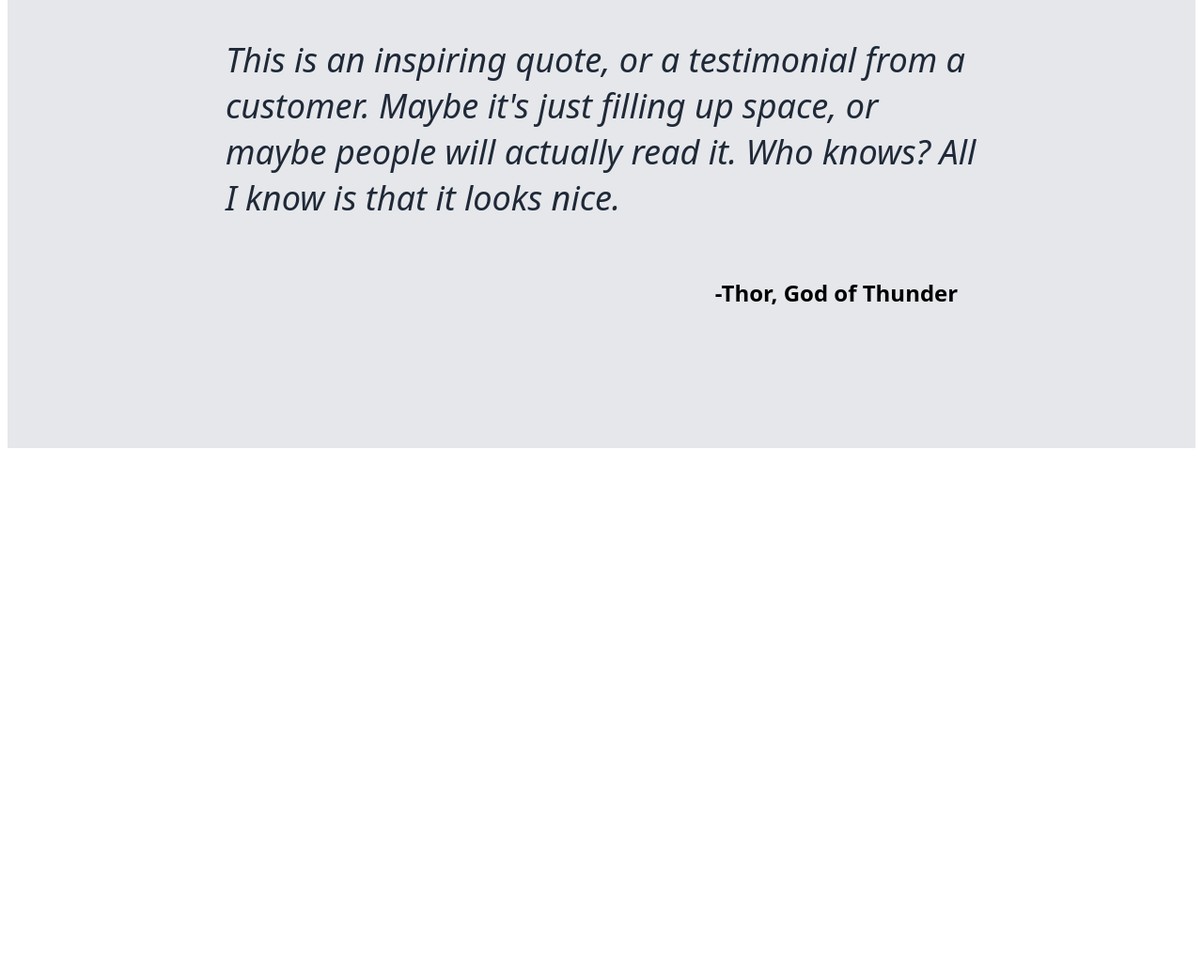
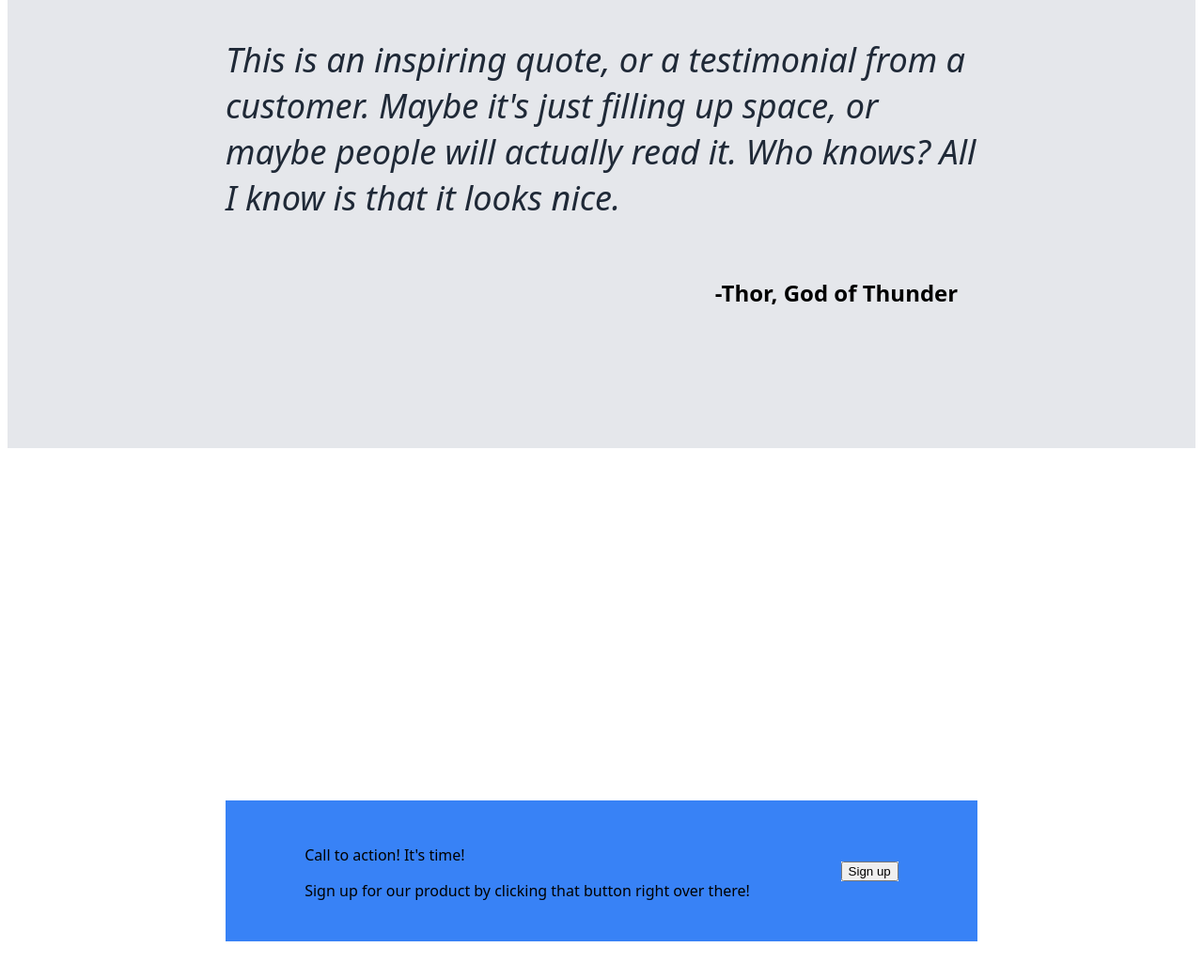
Before and after one commit to PeterXRiber/odin-landingpage, a plain HTML site: page index.html in a window 1280 px wide. Shown: the part 916-1957 px from the top of the page at 94% size. Before the commit the page ends 1401 px from the top, so only its background shows below. Drawn offline with Linux system fonts and the light colour scheme.

Commit message:
changes to html divs and some minor style stuff

```diff
--- a/index.html
+++ b/index.html
@@ -73,6 +73,26 @@
 
         <div class="action-container">
 
+            <div class="action-box">
+
+
+                <div class="action-text">
+
+                    <p class="action-call"> Call to action! It's time!</p>
+                    <p class="action-sign-up"> Sign up for our product by clicking that button right over there!</p>
+
+                </div>
+
+
+
+                <div class="action-button-container">
+
+                    <button> Sign up</button>
+
+                </div>
+
+            </div>
+
         </div>
 
         <div class="footer">
--- a/style.css
+++ b/style.css
@@ -244,6 +244,47 @@ background-color: #1F2937;
 
 }
 
+.action-container {
+    display: flex;
+    flex-direction: row;
+    justify-content: center;
+    align-items: center;
+    width: auto;
+    height: 900px;
+
+    background-color: white;
+
+}
+
+.action-box{
+    display: flex;
+    flex-direction: row;
+    justify-content: center;
+    align-items: center;
+    width: 800px;
+    height: 150px;
+
+    background-color: #3882F6;
+}
+
+.action-call{
+    display: flex;
+    flex-direction: row;
+    margin-right: 400px;
+    margin-top: 20px;
+}
+
+.action-button-container{
+    display: flex;
+    background-color: white;
+}
+
+
+
+
+
+
+
 
 
 
```
